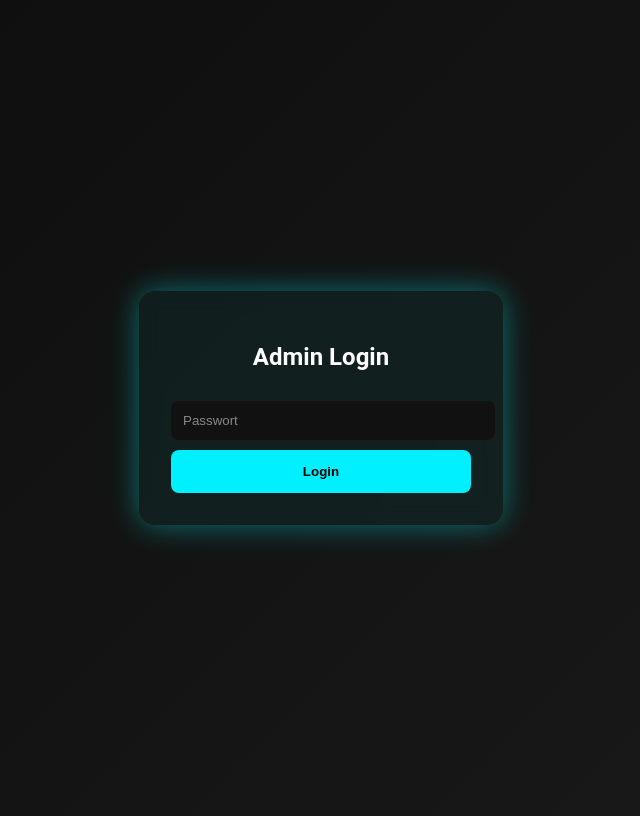
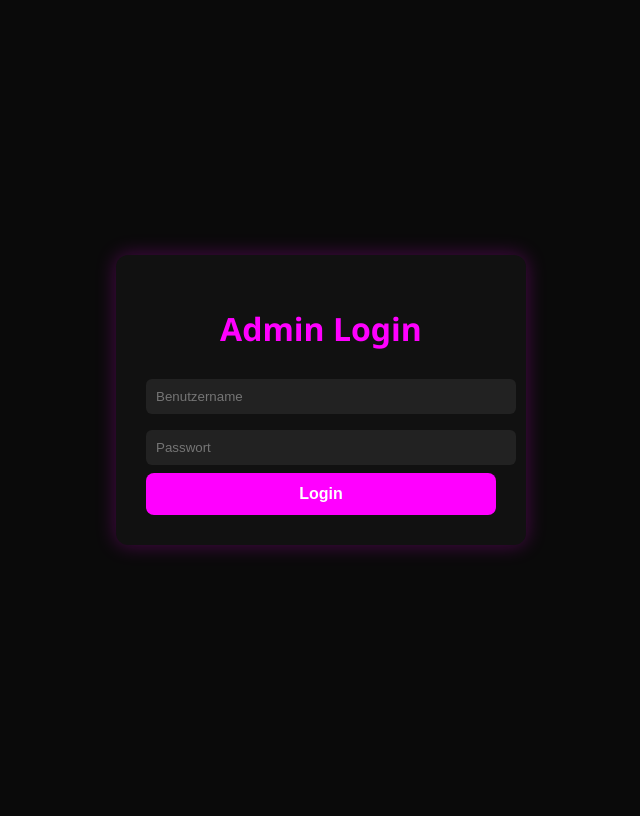
Before and after one commit to mbotru/qr-anwesenheit, a Flask app: page /admin in a window 1280 px wide. Shown: the whole page, without its empty margins (319-959 px from the left). After the commit the page ends 553 px from the top, so only its background shows below. Run offline with Flask 3, Linux system fonts and the light colour scheme.

Commit message:
Update admin.html

```diff
--- a/templates/admin.html
+++ b/templates/admin.html
@@ -6,71 +6,66 @@
 <title>Admin Login</title>
 <style>
     body {
-    font-family: 'Roboto', sans-serif;
-    background: linear-gradient(135deg, #0d0d0d, #1a1a1a);
-    color:#fff;
-    display:flex;
-    align-items:center;
-    justify-content:center;
-    min-height:100vh;
+        margin: 0;
+        font-family: 'Segoe UI', sans-serif;
+        background: #0a0a0a;
+        color: #f0f0f0;
+        display: flex;
+        justify-content: center;
+        align-items: center;
+        min-height: 100vh;
     }
-
     .container {
-    background: rgba(0,255,255,0.05);
-    padding:2rem;
-    border-radius:16px;
-    width:300px;
-    text-align:center;
-    box-shadow:0 0 30px rgba(0,255,255,0.4);
-    backdrop-filter: blur(10px);
+        background: #111;
+        padding: 30px;
+        border-radius: 12px;
+        box-shadow: 0 0 20px #ff00ff44;
+        max-width: 350px;
+        width: 90%;
     }
-
-input {
-    width:100%;
-    padding:12px;
-    margin:10px 0;
-    border-radius:8px;
-    border:none;
-    background:#111;
-    color:#fff;
+    h1 {
+        text-align: center;
+        color: #ff00ff;
     }
-
-input::placeholder {
-    color:#888;
+    input[type="text"], input[type="password"] {
+        width: 100%;
+        padding: 10px;
+        margin: 8px 0;
+        border: none;
+        border-radius: 6px;
+        background: #222;
+        color: #fff;
     }
-
     button {
-    width:100%;
-    padding:14px;
-    background:#00f0ff;
-    border:none;
-    border-radius:8px;
-    font-weight:bold;
-    cursor:pointer;
-    color:#000;
-    transition: all 0.3s ease;
+        width: 100%;
+        padding: 12px;
+        background: #ff00ff;
+        border: none;
+        border-radius: 8px;
+        color: #fff;
+        font-weight: bold;
+        cursor: pointer;
+        font-size: 16px;
+        transition: 0.3s;
     }
-
     button:hover {
-    background:#00c8cc;
+        background: #cc00cc;
     }
-
     .error {
-    color:#ff4444;
-    margin-bottom:10px;
-}
-
-@media (max-width:480px){
-    .container { width:90%; padding:1.5rem;}
-    button { padding:12px;}
+        color: #ff4444;
+        text-align: center;
+        margin-bottom: 10px;
     }
 </style>
 </head>
 <body>
 <div class="container">
-<h2>Admin Login</h2>
-{% if error %}<p class="error">{{ error }}</p>{% endif %}
-<form method="post">
+    <h1>Admin Login</h1>
+    {% if error %}
+        <div class="error">{{ error }}</div>
+    {% endif %}
+    <form method="POST">
+        <input type="text" name="username" placeholder="Benutzername" required>
         <input type="password" name="password" placeholder="Passwort" required>
         <button type="submit">Login</button>
     </form>
```
Lines whose indentation alone changed are shown as unchanged.
